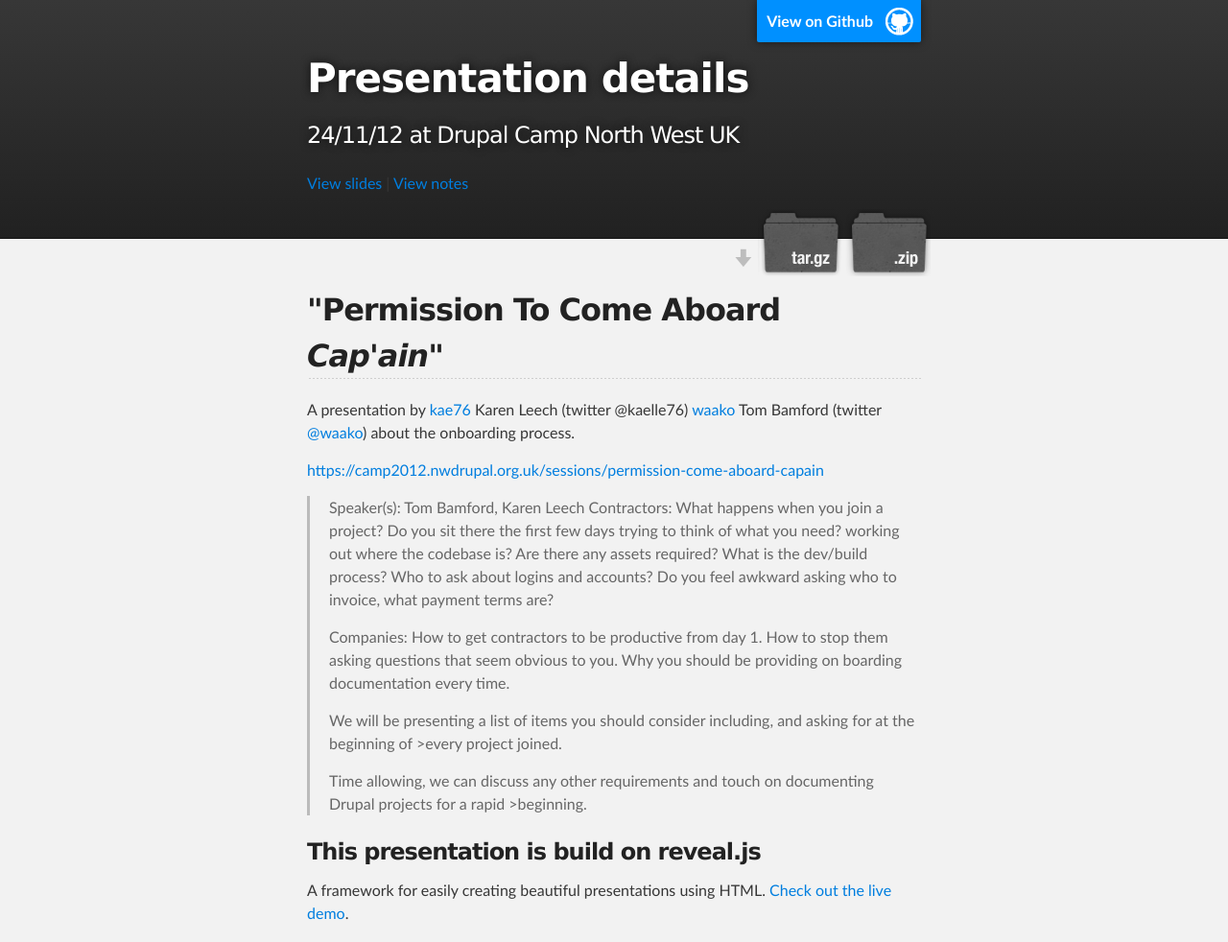
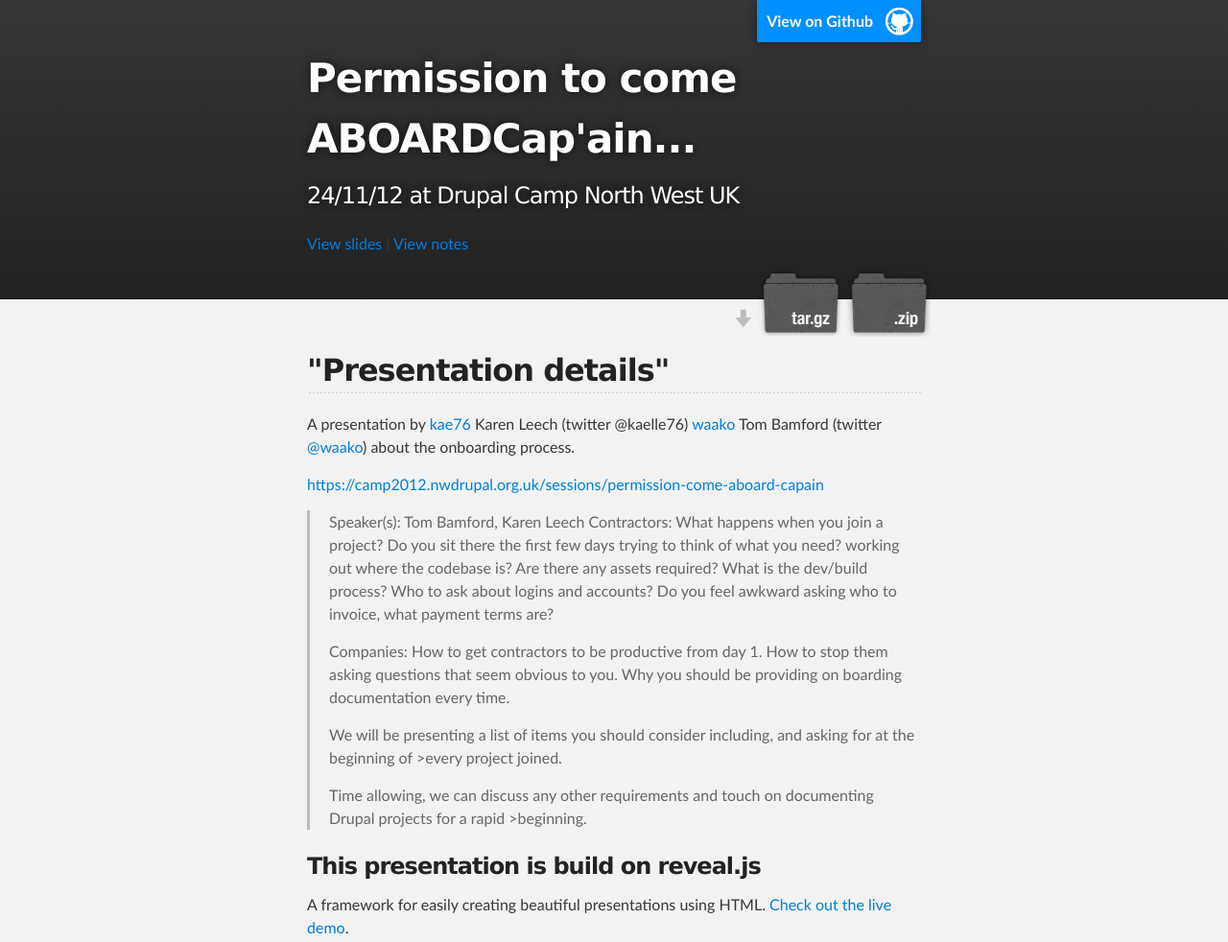
Before and after one commit to kae76/onboardingprocess_presentation, a plain HTML site: page index.html in a window 1280 px wide. Shown: the top 982 px of the page at 96% size. Drawn offline with Linux system fonts and the light colour scheme.

Commit message:
sorted the titles

```diff
--- a/index.html
+++ b/index.html
@@ -18,7 +18,7 @@
         <header class="inner">
           <a id="forkme_banner" href="https://github.com/kae76/onboardingprocess_presentation">View on Github</a>
 
-          <h1 id="project_title">Presentation details</h1>
+          <h1 id="project_title">Permission to come <br>ABOARD<i>Cap'ain...</i></h1>
           <h2 id="project_tagline">24/11/12 at Drupal Camp North West UK</h2>
           <p><a href="slides/index.html">View slides</a> |
           <a href="slides/presentation_notes.html">View notes</a></p>
@@ -34,7 +34,7 @@
     <!-- MAIN CONTENT -->
     <div id="main_content_wrap" class="outer">
       <section id="main_content" class="inner">
-        <H2>"Permission To Come Aboard <em>Cap'ain</em>"</H2>
+        <H2>"Presentation details"</H2>
 
 <p>A presentation by <a href="https://github.com/kae76" class="user-mention">kae76</a> Karen Leech (twitter @kaelle76) <a href="https://github.com/waako" class="user-mention">waako</a> Tom Bamford (twitter <a href="https://github.com/waako" class="user-mention">@waako</a>) about the onboarding process. </p>
 
```
